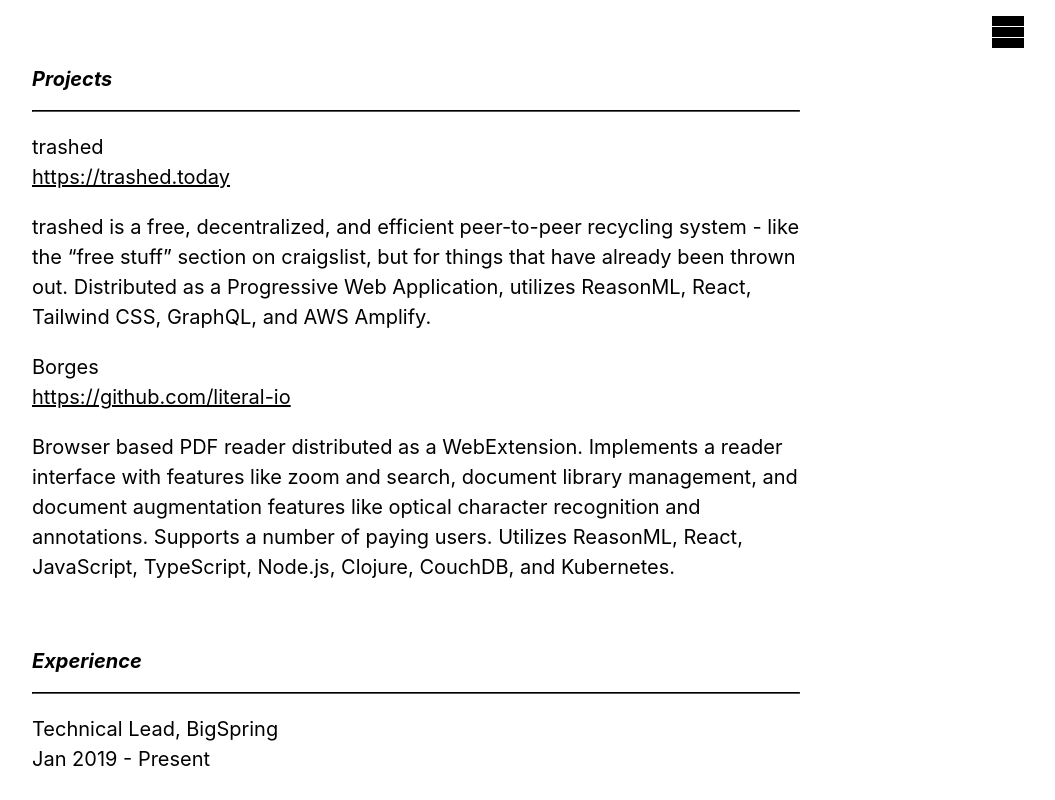
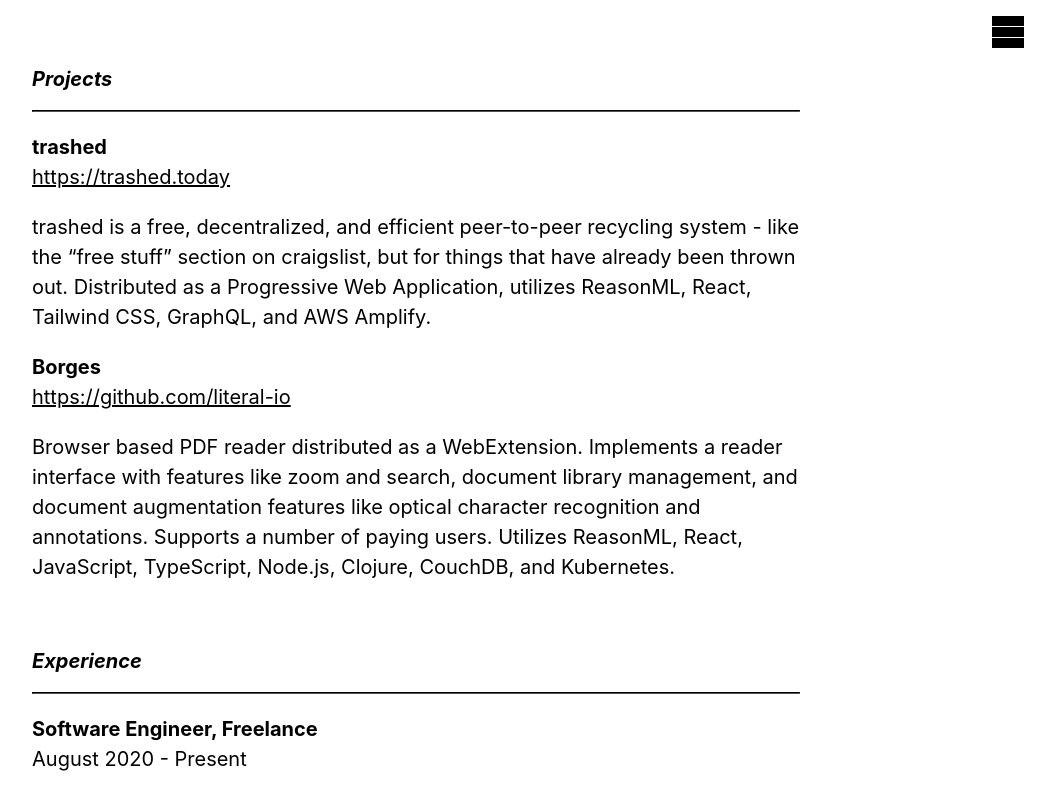
Before and after one commit to javamonn/javamonn.com, a Next.js app: page /work in a window 1280 px wide. Shown: the whole page, without its empty margins (224-1279 px from the left). Built offline with nearby package versions, Linux system fonts and the light colour scheme.

Commit message:
feat: update work

```diff
--- a/pages/work.tsx
+++ b/pages/work.tsx
@@ -22,8 +22,14 @@
 
 const experienceItems = [
   {
+    title: "Software Engineer, Freelance",
+    date: "August 2020 - Present",
+    headline:
+      "Full-stack product engineer, specializing in product definition, architecture, and end-to-end implementation of minimum viable products and early-stage products. Additionally, I've also often worked in maintenance of legacy systems, rapidly scaling prototypes, and ongoing development of established products.\n\n I prefer working full-stack, but can slot into a specific part of the stack if desired. My preferred set of technologies include React, React Native, TypeScript, Apollo / Relay, GraphQL, PostgreSQL, and AWS, but the exact set of tools I reach for depends on the specifics of the product and business requirements.",
+  },
+  {
     title: "Technical Lead, BigSpring",
-    date: "Jan 2019 - Present",
+    date: "January 2019 - August 2020",
     headline:
       "In leading software engineering at BigSpring, I am responsible for the ideation and implementation of technology in service of business initiatives as well as overseeing management and growth of the engineering department.",
     bullets: [
@@ -45,7 +51,7 @@
   },
   {
     title: "Chief Information Officer, MyFyx",
-    date: "Jan 2015 - July 2016",
+    date: "January 2015 - July 2016",
     headline:
       "In leading engineering, I was responsible for end to end product architecture and implementation for an early stage social music startup.",
     bullets: [
@@ -80,7 +86,7 @@
           renderItem={({ title, href, description }) => (
             <React.Fragment key={href}>
               <p className="f4 lh-copy">
-                {title}
+                <b>{title}</b>
                 <br />
                 <a className="black" href={href}>
                   {href}
@@ -96,11 +102,14 @@
           renderItem={({ title, date, headline, bullets }) => (
             <React.Fragment key={title}>
               <p className="f4 lh-copy">
-                {title}
+                <b>{title}</b>
                 <br />
                 {date}
               </p>
-              <p className="f4 lh-copy">{headline}</p>
+              <p className="f4 lh-copy" style={{ whiteSpace: "pre-line" }}>
+                {headline}
+              </p>
+              {bullets && (
                 <ul>
                   {bullets.map((t) => (
                     <li className="f4 lh-copy" key={t}>
@@ -108,6 +117,7 @@
                     </li>
                   ))}
                 </ul>
+              )}
             </React.Fragment>
           )}
         />
```
Lines whose indentation alone changed are shown as unchanged.
